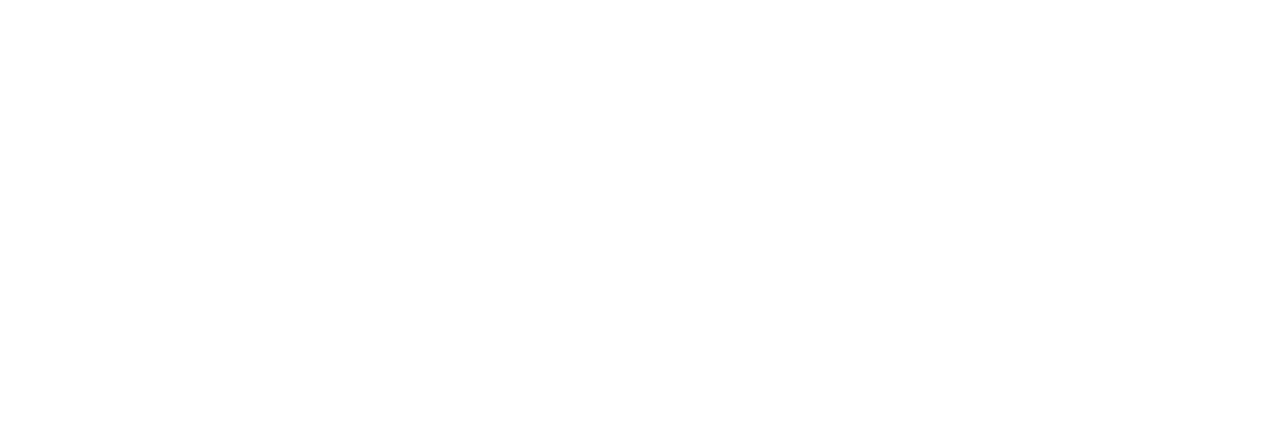
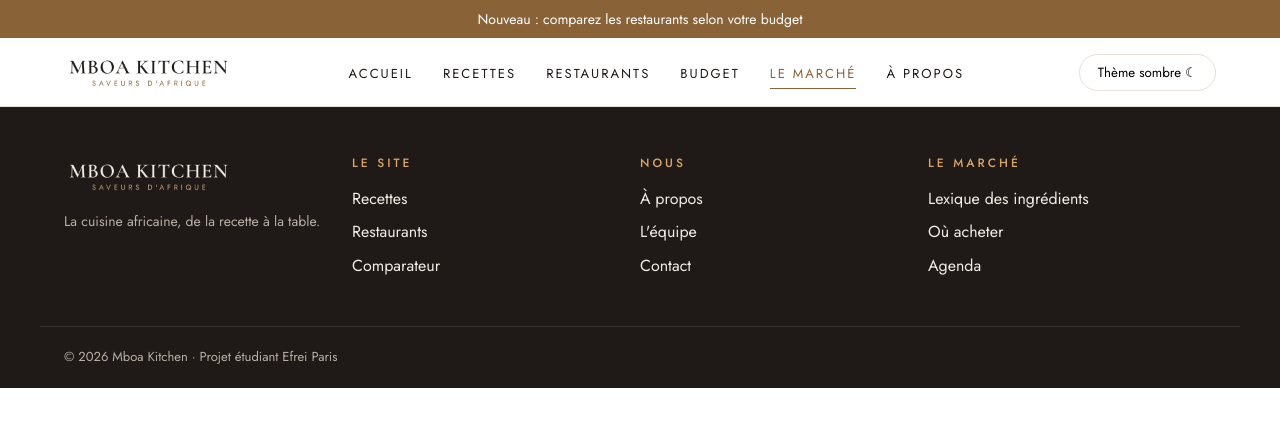
Before and after one commit to Safoura3/Projet-html-css, a plain HTML site: page pages/marche.html in a window 1280 px wide. Drawn offline with Linux system fonts and the light colour scheme.

Commit message:
Socle : header et footer sur toutes les pages

```diff
--- a/pages/a-propos.html
+++ b/pages/a-propos.html
@@ -1,11 +1,71 @@
 <!DOCTYPE html>
-<html lang="en">
+<html lang="fr">
 <head>
     <meta charset="UTF-8">
     <meta name="viewport" content="width=device-width, initial-scale=1.0">
-    <title>Document</title>
+    <title>À propos – Mboa Kitchen</title>
+    <link rel="preconnect" href="https://fonts.googleapis.com">
+    <link rel="preconnect" href="https://fonts.gstatic.com" crossorigin>
+    <link rel="stylesheet" href="https://fonts.googleapis.com/css2?family=Cormorant+Garamond:ital,wght@0,500;0,600;1,500&family=Jost:wght@400;500&display=swap">
+    <link rel="stylesheet" href="../css/style.css">
 </head>
 <body>
+    <div class="annonce"><a href="budget.html">Nouveau : comparez les restaurants selon votre budget</a></div>
 
+    <header class="entete">
+        <div class="conteneur">
+            <a href="../index.html" class="logo"><img src="../img/logo/logo-mboa-clair.png" alt="Mboa Kitchen, saveurs d'Afrique" class="logo-image"></a>
+            <button type="button" class="bouton-menu" aria-label="Ouvrir le menu" aria-expanded="false">☰</button>
+            <nav aria-label="Navigation principale">
+                <ul class="menu">
+                    <li><a href="../index.html">Accueil</a></li>
+                    <li><a href="recettes.html">Recettes</a></li>
+                    <li><a href="restaurants.html">Restaurants</a></li>
+                    <li><a href="budget.html">Budget</a></li>
+                    <li><a href="marche.html">Le Marché</a></li>
+                    <li><a href="a-propos.html" class="actif" aria-current="page">À propos</a></li>
+                </ul>
+            </nav>
+            <button type="button" class="bouton-theme">Thème sombre ☾</button>
+        </div>
+    </header>
+
+    <main>
+        <!-- Contenu de la page À propos : à remplir par Kadidja -->
+    </main>
+
+    <footer class="pied">
+        <div class="conteneur pied-colonnes">
+            <div class="pied-colonne">
+                <a href="../index.html" class="pied-logo"><img src="../img/logo/logo-mboa-sombre.png" alt="Mboa Kitchen, retour à l'accueil" class="logo-image"></a>
+                <p class="pied-texte">La cuisine africaine, de la recette à la table.</p>
+            </div>
+            <div class="pied-colonne">
+                <h2 class="pied-titre">Le site</h2>
+                <ul>
+                    <li><a href="recettes.html">Recettes</a></li>
+                    <li><a href="restaurants.html">Restaurants</a></li>
+                    <li><a href="budget.html">Comparateur</a></li>
+                </ul>
+            </div>
+            <div class="pied-colonne">
+                <h2 class="pied-titre">Nous</h2>
+                <ul>
+                    <li><a href="a-propos.html">À propos</a></li>
+                    <li><a href="a-propos.html#equipe">L'équipe</a></li>
+                    <li><a href="a-propos.html#contact">Contact</a></li>
+                </ul>
+            </div>
+            <div class="pied-colonne">
+                <h2 class="pied-titre">Le Marché</h2>
+                <ul>
+                    <li><a href="marche.html#lexique">Lexique des ingrédients</a></li>
+                    <li><a href="marche.html#acheter">Où acheter</a></li>
+                    <li><a href="marche.html#agenda">Agenda</a></li>
+                </ul>
+            </div>
+        </div>
+        <p class="pied-copyright">&copy; 2026 Mboa Kitchen · Projet étudiant Efrei Paris</p>
+    </footer>
 </body>
 </html>
--- a/pages/marche.html
+++ b/pages/marche.html
@@ -0,0 +1,71 @@
+<!DOCTYPE html>
+<html lang="fr">
+<head>
+    <meta charset="UTF-8">
+    <meta name="viewport" content="width=device-width, initial-scale=1.0">
+    <title>Le Marché – Mboa Kitchen</title>
+    <link rel="preconnect" href="https://fonts.googleapis.com">
+    <link rel="preconnect" href="https://fonts.gstatic.com" crossorigin>
+    <link rel="stylesheet" href="https://fonts.googleapis.com/css2?family=Cormorant+Garamond:ital,wght@0,500;0,600;1,500&family=Jost:wght@400;500&display=swap">
+    <link rel="stylesheet" href="../css/style.css">
+</head>
+<body>
+    <div class="annonce"><a href="budget.html">Nouveau : comparez les restaurants selon votre budget</a></div>
+
+    <header class="entete">
+        <div class="conteneur">
+            <a href="../index.html" class="logo"><img src="../img/logo/logo-mboa-clair.png" alt="Mboa Kitchen, saveurs d'Afrique" class="logo-image"></a>
+            <button type="button" class="bouton-menu" aria-label="Ouvrir le menu" aria-expanded="false">☰</button>
+            <nav aria-label="Navigation principale">
+                <ul class="menu">
+                    <li><a href="../index.html">Accueil</a></li>
+                    <li><a href="recettes.html">Recettes</a></li>
+                    <li><a href="restaurants.html">Restaurants</a></li>
+                    <li><a href="budget.html">Budget</a></li>
+                    <li><a href="marche.html" class="actif" aria-current="page">Le Marché</a></li>
+                    <li><a href="a-propos.html">À propos</a></li>
+                </ul>
+            </nav>
+            <button type="button" class="bouton-theme">Thème sombre ☾</button>
+        </div>
+    </header>
+
+    <main>
+        <!-- Contenu de la page Le Marché : à remplir par Keren -->
+    </main>
+
+    <footer class="pied">
+        <div class="conteneur pied-colonnes">
+            <div class="pied-colonne">
+                <a href="../index.html" class="pied-logo"><img src="../img/logo/logo-mboa-sombre.png" alt="Mboa Kitchen, retour à l'accueil" class="logo-image"></a>
+                <p class="pied-texte">La cuisine africaine, de la recette à la table.</p>
+            </div>
+            <div class="pied-colonne">
+                <h2 class="pied-titre">Le site</h2>
+                <ul>
+                    <li><a href="recettes.html">Recettes</a></li>
+                    <li><a href="restaurants.html">Restaurants</a></li>
+                    <li><a href="budget.html">Comparateur</a></li>
+                </ul>
+            </div>
+            <div class="pied-colonne">
+                <h2 class="pied-titre">Nous</h2>
+                <ul>
+                    <li><a href="a-propos.html">À propos</a></li>
+                    <li><a href="a-propos.html#equipe">L'équipe</a></li>
+                    <li><a href="a-propos.html#contact">Contact</a></li>
+                </ul>
+            </div>
+            <div class="pied-colonne">
+                <h2 class="pied-titre">Le Marché</h2>
+                <ul>
+                    <li><a href="marche.html#lexique">Lexique des ingrédients</a></li>
+                    <li><a href="marche.html#acheter">Où acheter</a></li>
+                    <li><a href="marche.html#agenda">Agenda</a></li>
+                </ul>
+            </div>
+        </div>
+        <p class="pied-copyright">&copy; 2026 Mboa Kitchen · Projet étudiant Efrei Paris</p>
+    </footer>
+</body>
+</html>
```
Also changed, not shown: pages/budget.html (+71 -0 lines), pages/recettes.html (+34 -30 lines).
